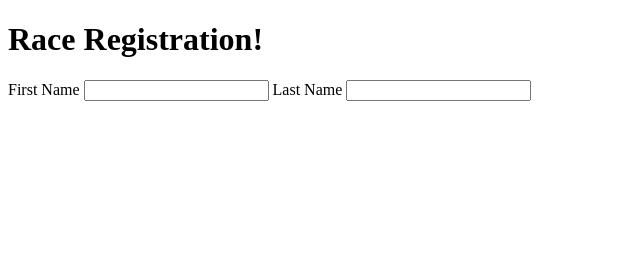
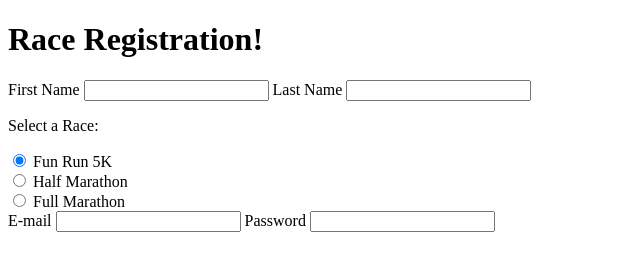
Before and after one commit to RedDeGreat/temp-forms, a website: page public/index.html in a window 1280 px wide. Shown: the whole page, without its empty margins (0-640 px from the left). Drawn offline with Linux system fonts and the light colour scheme.

Commit message:
5th commit

```diff
--- a/public/index.html
+++ b/public/index.html
@@ -14,8 +14,25 @@
             <label for="lastName">Last Name</label>
             <input type="text" name="lastName" id="lastName">
         </div>
+        <p>Select a Race:</p>
+        <div>
+            <input type="radio" id="funRun5K" name="raceType" value="funRun5K" checked>
+            <label for="funRun5K">Fun Run 5K</label>
+        </div>
+        <div>
+            <input type="radio" id="halfMarathon" name="raceType" value="halfMarathon">
+            <label for="halfMarathon">Half Marathon</label>
+        </div>
+        <div>
+            <input type="radio" id="fullMarathon" name="raceType" value="fullMarathon">
+            <label for="fullMarathon">Full Marathon</label>
+        </div>
+        <div>
+            <label for="email">E-mail</label>
+            <input type="email" name="email" id="email">
+            <label for="password">Password</label>
+            <input type="password" name="password" id="password">
+        </div>
     </form>
-
-
 </body>
 </html>
```
